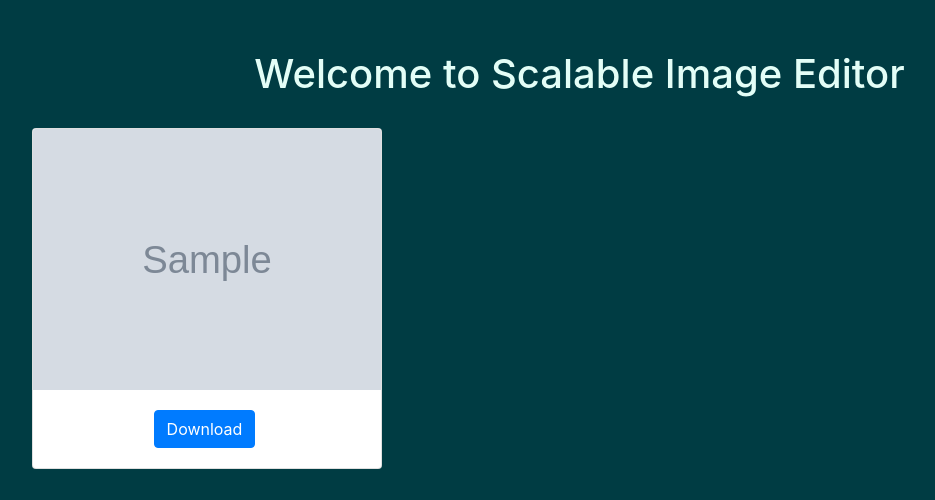
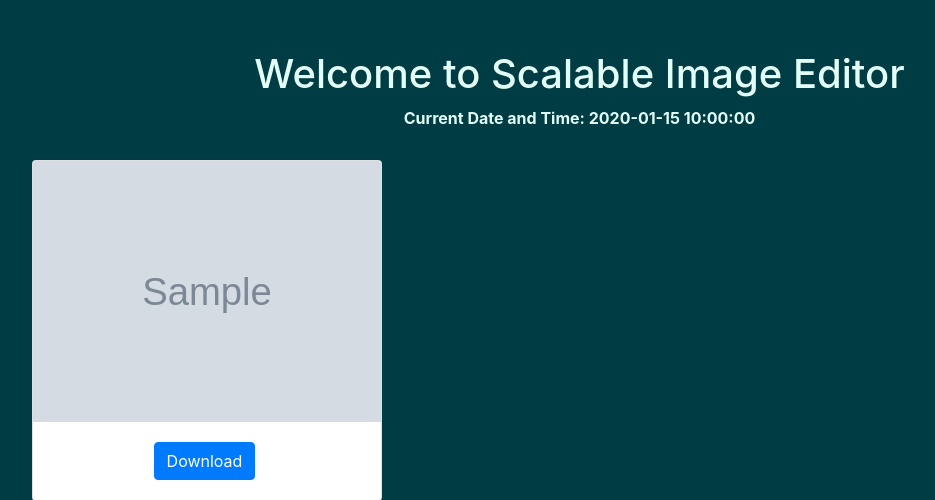
Before and after one commit to shoaib0904/Scalable, a Flask app: template main/templates/index.html in a window 1280 px wide. Shown: the part 56-556 px from the top of the page, without its empty margins (53-988 px from the left). Run offline with Flask 3, Linux system fonts and the light colour scheme; the template is opened without the code that fills it: most values are stand-ins (such as "Sample title", 1, 10 or a date in 2020); grey boxes marked "Sample" are stand-in pictures; some libraries are stand-ins or nearby versions.

Commit message:
Update index.html

```diff
--- a/main/templates/index.html
+++ b/main/templates/index.html
@@ -87,6 +87,7 @@
     <div class="container main-content">
         <div class="welcome-message">
             <h1>Welcome to Scalable Image Editor</h1>
+            <p>Current Date and Time: {{ datetime }}</p>
         </div>
 
         {% if edited_images %}
```
